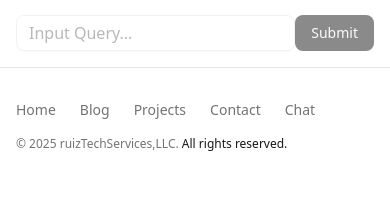
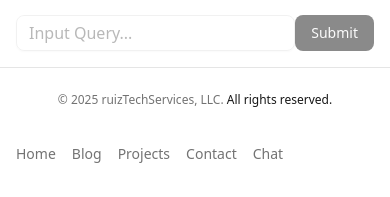
Before and after one commit to ruizTechServices/luis_ruiz_2, a Next.js app: page /ollama in a window 390 px wide. Shown: the part 870-1067 px from the top of the page. Built offline with nearby package versions, Linux system fonts and the light colour scheme; no server answers.

Commit message:
style: enhance footer and tech section responsiveness with improved spacing and touch targets

```diff
--- a/components/app/landing_page/footer.tsx
+++ b/components/app/landing_page/footer.tsx
@@ -4,21 +4,28 @@ import { items } from "./navbarItems";
 export default function Footer() {
   return (
     <footer className="w-full border-t bg-background">
-      <div className="mx-auto max-w-7xl px-4 py-8">
-        <div className="flex flex-col gap-4 sm:flex-row sm:items-center sm:justify-between">
-          <nav className="flex flex-wrap items-center gap-x-6 gap-y-2 text-sm text-muted-foreground">
+      <div className="mx-auto max-w-7xl px-4 sm:px-6 lg:px-8 py-6 sm:py-8 md:py-10">
+        <div className="flex flex-col gap-6 sm:gap-8 md:flex-row md:items-center md:justify-between">
+          <nav className="flex flex-wrap items-center gap-x-4 gap-y-3 sm:gap-x-6 text-sm sm:text-base text-muted-foreground order-2 md:order-1">
             {items.map((item) => (
               <Link
                 key={item.href}
                 href={item.href}
-                className="transition-colors hover:text-foreground"
+                className="transition-colors hover:text-foreground active:text-foreground touch-manipulation min-h-[44px] flex items-center"
               >
                 {item.label}
               </Link>
             ))}
           </nav>
-          <p className="text-xs text-muted-foreground">
-            &copy; {new Date().getFullYear()} <Link href="https://ruizTechServices.com">ruizTechServices,LLC.</Link><span className="text-primary"> All rights reserved.</span>
+          <p className="text-xs sm:text-sm text-muted-foreground text-center md:text-right order-1 md:order-2">
+            &copy; {new Date().getFullYear()}{" "}
+            <Link
+              href="https://ruizTechServices.com"
+              className="hover:text-foreground transition-colors underline-offset-4 hover:underline"
+            >
+              ruizTechServices, LLC.
+            </Link>
+            <span className="text-primary"> All rights reserved.</span>
           </p>
         </div>
       </div>
--- a/components/app/landing_page/techSection.tsx
+++ b/components/app/landing_page/techSection.tsx
@@ -5,11 +5,11 @@ import GithubHeatmap from './githubHeatmap';
 
 const TechSection = () => {
   return (
-    <section className=" relative py-16 md:py-24 lg:py-32">
+    <section className="">
       {/* Clean neutral background */}
-      <div className="h-[700vh] bg-gradient-to-br from-gray-50 to-gray-100 dark:from-gray-950 dark:to-gray-900" />
+      <div className="bg-gradient-to-br from-gray-50 to-gray-100 dark:from-gray-950 dark:to-gray-900 " />
 
-      <div className="container relative mx-auto px-4 sm:px-6 lg:px-8 max-w-7xl">
+      <div className="container relative z-10 mx-auto md:mb-10 mb-20">
         {/* Header Section with plastic card effect */}
         <div className="text-center mb-12 md:mb-16 space-y-6">
           <h2 className="text-3xl sm:text-4xl md:text-5xl lg:text-6xl font-bold text-gray-900 dark:text-gray-100 drop-shadow-lg">
```
